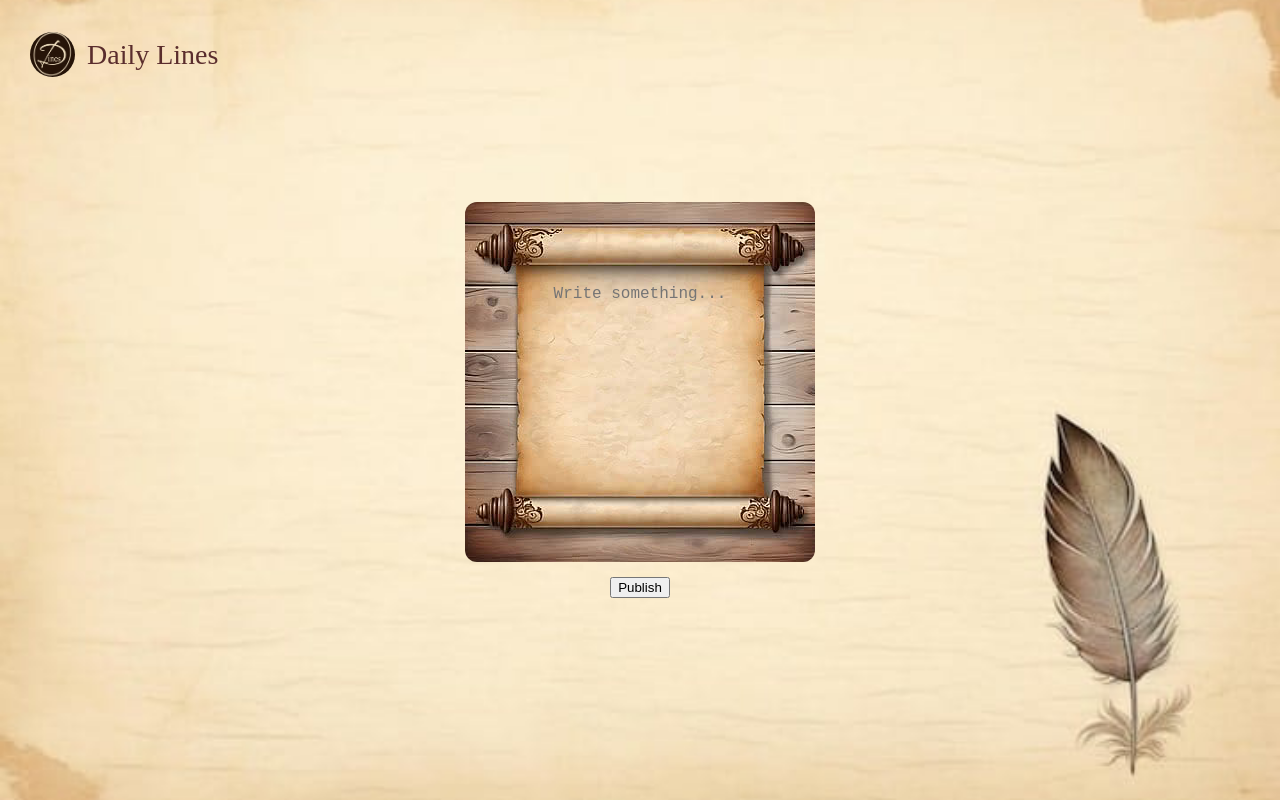
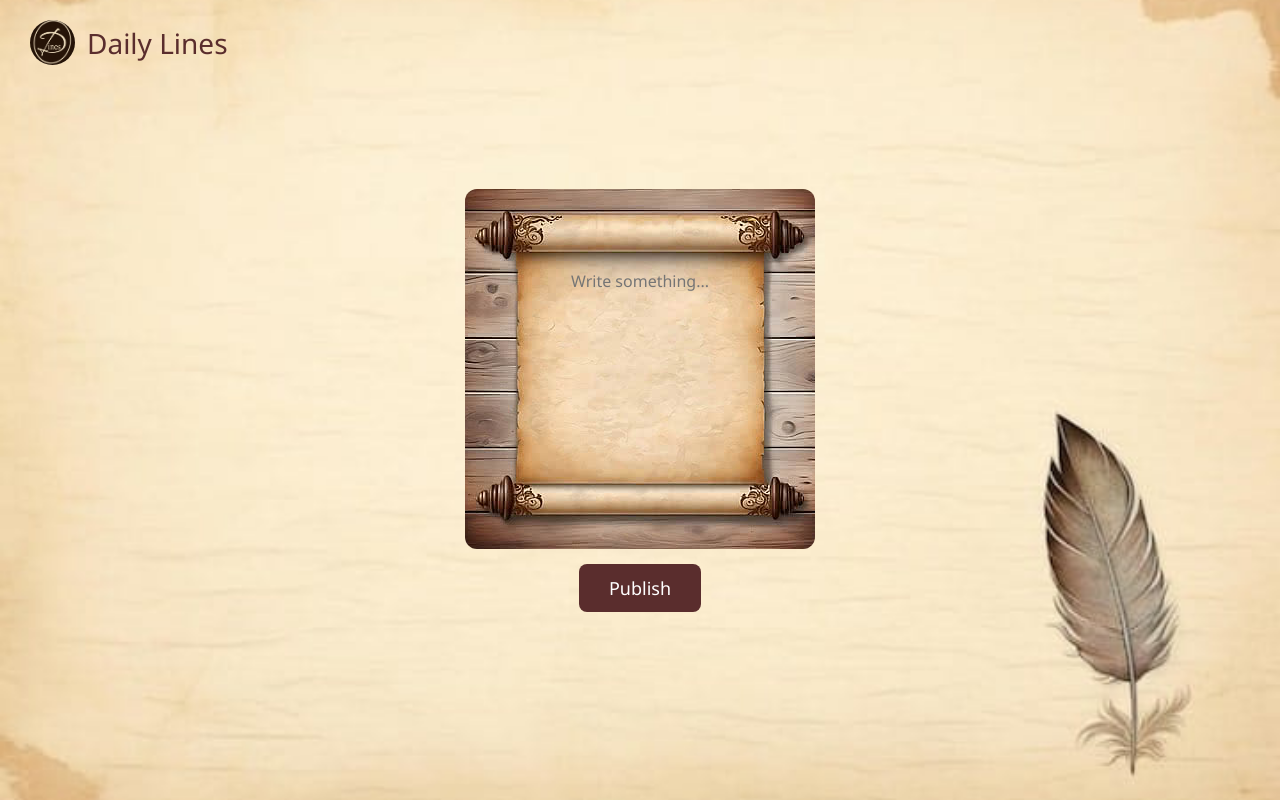
Before and after one commit to ruuhi12/new-daily-lines, a website: page quotes.html in a window 1280 px wide. Drawn offline with Linux system fonts and the light colour scheme; sample sign-in values are in the browser's storage.

Commit message:
vbnbmnbnm

```diff
--- a/quotes.html
+++ b/quotes.html
@@ -1,5 +1,86 @@
+<!DOCTYPE html>
+<html lang="en">
+<head>
+<meta charset="UTF-8">
+<meta name="viewport" content="width=device-width, initial-scale=1.0">
+<title>Publish Quote</title>
+<link rel="stylesheet" href="style.css">
+<link rel="stylesheet" href="https://cdnjs.cloudflare.com/ajax/libs/font-awesome/6.5.0/css/all.min.css">
+<style>
+body{
+    margin: 0;
+    height: 100vh;
+    background: url(homepageimg.jpg) center/cover no-repeat;
+}
+
+.header{
+    position: fixed;
+    top: 20px;
+    left: 30px;
+}
+
+.logo{
+    display: flex;
+    align-items: center;
+    gap: 12px;
+}
+
+.pic{
+    width: 45px;
+    height: 45px;
+    border-radius: 50%;
+}
+
+h1{
+    font-size: 28px;
+    color: #5a2d2d;
+    font-weight: normal;
+}
+
+.write{
+    height: 100vh;
+    display: flex;
+    flex-direction: column;
+    justify-content: center;
+    align-items: center;
+    gap: 15px;
+}
+
+textarea{
+  width: 350px;
+  height: 360px;
+  background-image: url("page.jpeg");
+  background-repeat: no-repeat;
+  background-size: cover;
+  background-position: center;
+  color: #000;
+  border: none;
+  border-radius: 12px;
+  padding: 80px 25px;
+  font-size: 16px;
+  line-height: 1.6;
+  text-align: center;
+  resize: none;
+  outline: none;
+}
+
+button{
+    padding: 12px 30px;
+    font-size: 18px;
+    background-color: #5a2d2d;
+    color: white;
+    border: none;
+    border-radius: 8px;
+    cursor: pointer;
+    transition: 0.2s;
+}
+
+button:hover{
+    background-color: #000;
+}
+</style>
+</head>
 <body>
-    <meta name="viewport" content="width=device-width, initial-scale=1.0">
 
 <header class="header">
     <div class="logo">
@@ -10,8 +91,7 @@
 
 <div class="write">
     <textarea id="quoteText" placeholder="Write something..."></textarea>
-    <button onclick="publishText()">Publish</button>
-
+    <button id="publishBtn">Publish</button>
 </div>
 
 <script>
@@ -66,68 +146,6 @@ document.getElementById("publishBtn").addEventListener("click", async () => {
   }
 });
 </script>
+
 </body>
-<style>
-body{
-    margin: 0;
-    height: 100vh;
-    background: url(homepageimg.jpg) center/cover no-repeat;
-}
-
-
-.header{
-    position: fixed;
-    top: 20px;
-    left: 30px;
-}
-
-.logo{
-    display: flex;
-    align-items: center;
-    gap: 12px;
-}
-
-
-.pic{
-    width: 45px;
-    height: 45px;
-    border-radius: 50%;
-}
-
-
-h1{
-    font-size: 28px;
-    color: #5a2d2d;
-    font-weight: normal;
-}
-.write{
-    height: 100vh;
-    display: flex;
-    flex-direction: column;
-    justify-content: center;
-    align-items: center;
-    gap: 15px;
-}
-
-textarea{
-  width: 350px;
-    height: 360px;
-
-    background-image: url("page.jpeg");
-    background-repeat: no-repeat;
-    background-size: cover;
-    background-position: center;
-
-    color: #000;
-    border: none;
-    border-radius: 12px;
-
-    padding: 80px 25px;
-    font-size: 16px;
-    line-height: 1.6;
-
-    text-align: center;
-    resize: none;
-    outline: none;
-}
-</style>
+</html>
```
